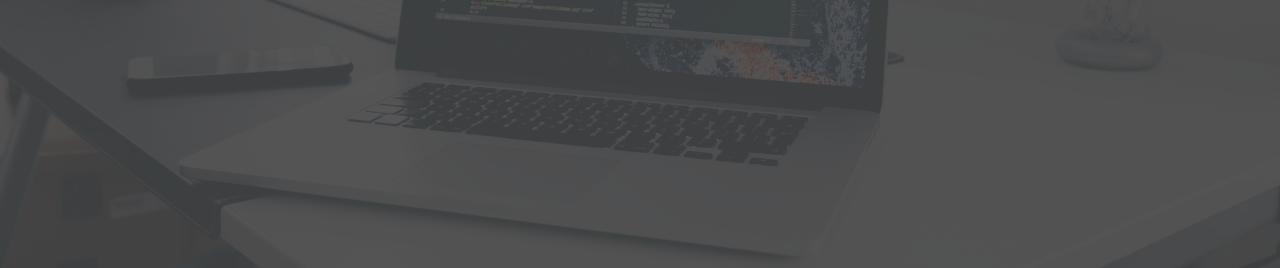
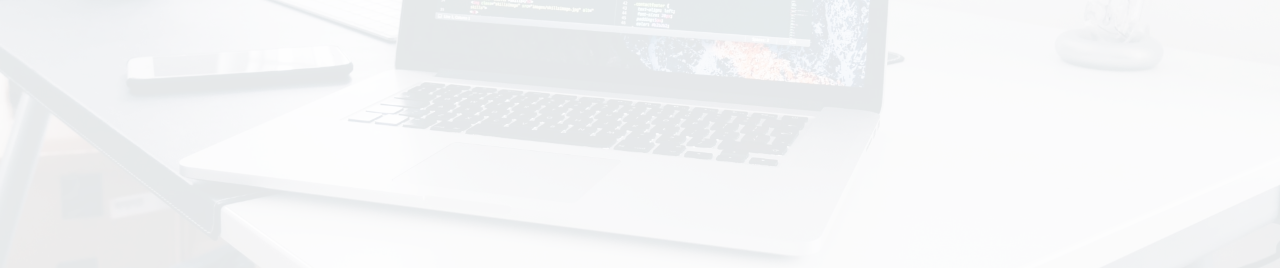
Before and after one commit to kevinmolina-io/portfolio, a website: page dist/index.html in a window 1280 px wide. Shown: the part 532-800 px from the top of the page. Drawn offline with Linux system fonts and the light colour scheme.

Commit message:
-- UI design enhancements.

```diff
--- a/sass/_config.scss
+++ b/sass/_config.scss
@@ -1,4 +1,4 @@
-$primary-color: #444;
+$primary-color: #fff;
 $secondary-color: #00cec9;
 $show-home-image: true;
 $home-image: url(../img/background.jpg);
```
Also changed, not shown: dist/css/main.css.
